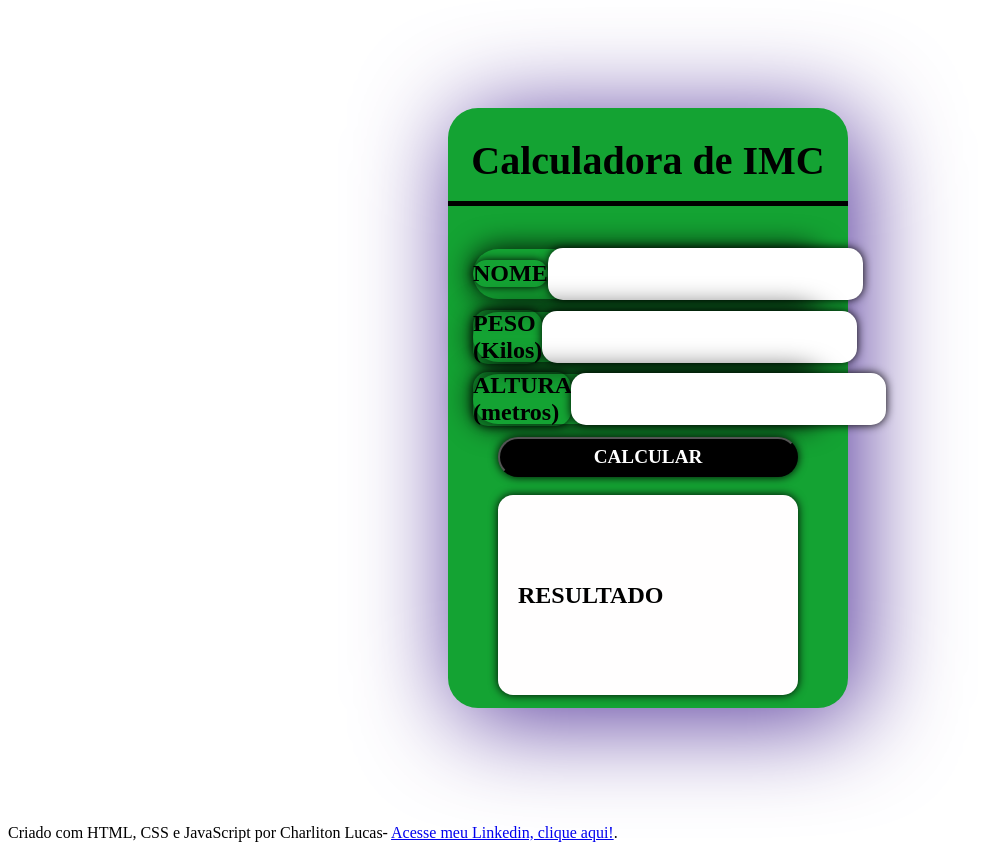
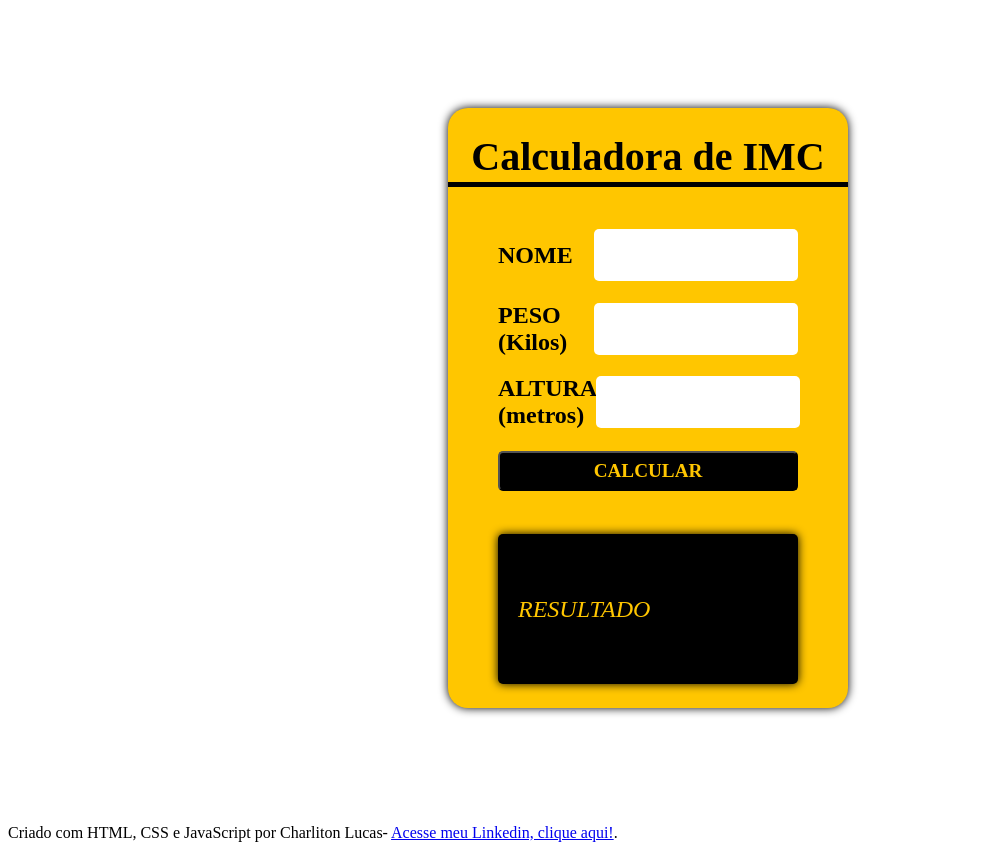
Before and after one commit to charlitonlucas/Calculadora-de-IMC, a plain HTML site: page index.html in a window 1280 px wide. Shown: the whole page, without its empty margins (0-987 px from the left). Drawn offline with Linux system fonts and the light colour scheme.

Commit message:
Update style.css

```diff
--- a/style.css
+++ b/style.css
@@ -4,18 +4,19 @@ main{
   height: 100vh;
   justify-content: center;
   align-items: center;
+
 }
 
 .container{
   display: flex;
   flex-direction: column;
-    background: rgb(20, 163, 51);
+  background: rgb(255,198,0);
   width: 400px;
   height: 600px;
   align-items: center;
   justify-content: space-evenly;
-    border-radius: 30px;
-    box-shadow: 10px 10px 100px rgb(80, 49, 153);
+  border-radius: 20px;
+  box-shadow: 0 0 10px black;
 }
 
 .title{
@@ -23,37 +24,31 @@ main{
   justify-content: center;
   align-items: center;
   width: 100%;
-    height: 80px;
+  height: 50px;
   font: bold 2.5rem serif;
   border-bottom: solid 5px black;
-    margin-bottom: 30px;
+  margin-bottom: 20px;
 }
 
 .input {
   display: flex;
-    width: 350px;
+  width: 300px;
   height: 50px;
   justify-content: space-between;
   align-items: center;
-    box-shadow: 0px 0px 30px black;
-    border-radius: 30px;
 }
 .input input {
-    width: 350px;
+  width: 200px;
   height: 50px;
-    border-radius: 15px;
+  border-radius: 5px;
   border:none;
   outline: 0;
   font: bold 1.5rem serif;
   text-align: center;
-    box-shadow: 0px 0px 10px black;
 }
 
 .input label {
   font: bold 1.5rem serif;
-    box-shadow: 0px 0px 10px black;
-    border-radius: 15px;
-    align-items: center;
 }
 
 button{
@@ -61,24 +56,23 @@ main{
   height: 40px;
   font: bold 1.2rem serif;
   background: #000;
-    color: rgb(255, 255, 255);
+  color: rgb(255,198,0);
   outline: none;
-    border-radius: 20px;
+  border-radius: 5px;
   cursor: pointer;
-    box-shadow: 0px 0px 10px black;
 }
 
 .result{
   display: flex;
-    margin-top: 5px;
+  margin-top: 20px;
   align-items: center;
   width: 300px;
-    height: 200px;
-    border-radius: 15px;
-    font: bold 1.5rem serif;
+  height: 150px;
+  border-radius: 5px;
+  font: italic 1.5rem serif;
   box-shadow: 0px 0px 10px black;
-    background: rgb(255, 254, 254);
-    color: rgb(0, 0, 0);
+  background: #000;
+  color: rgb(255,198,0);
   padding: 20px;
   box-sizing: border-box;
   user-select: none;
```
Lines whose indentation alone changed are shown as unchanged.
